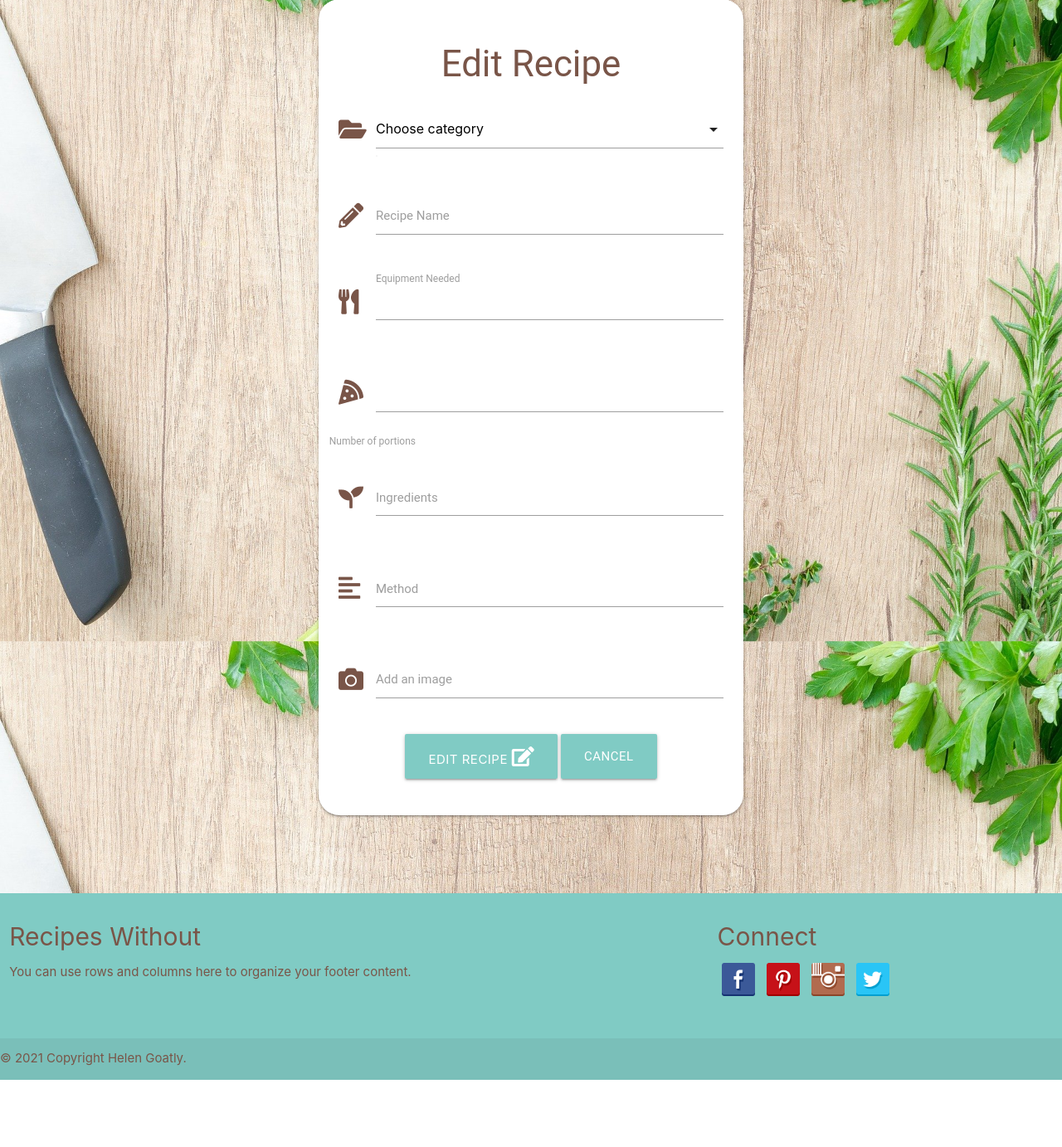
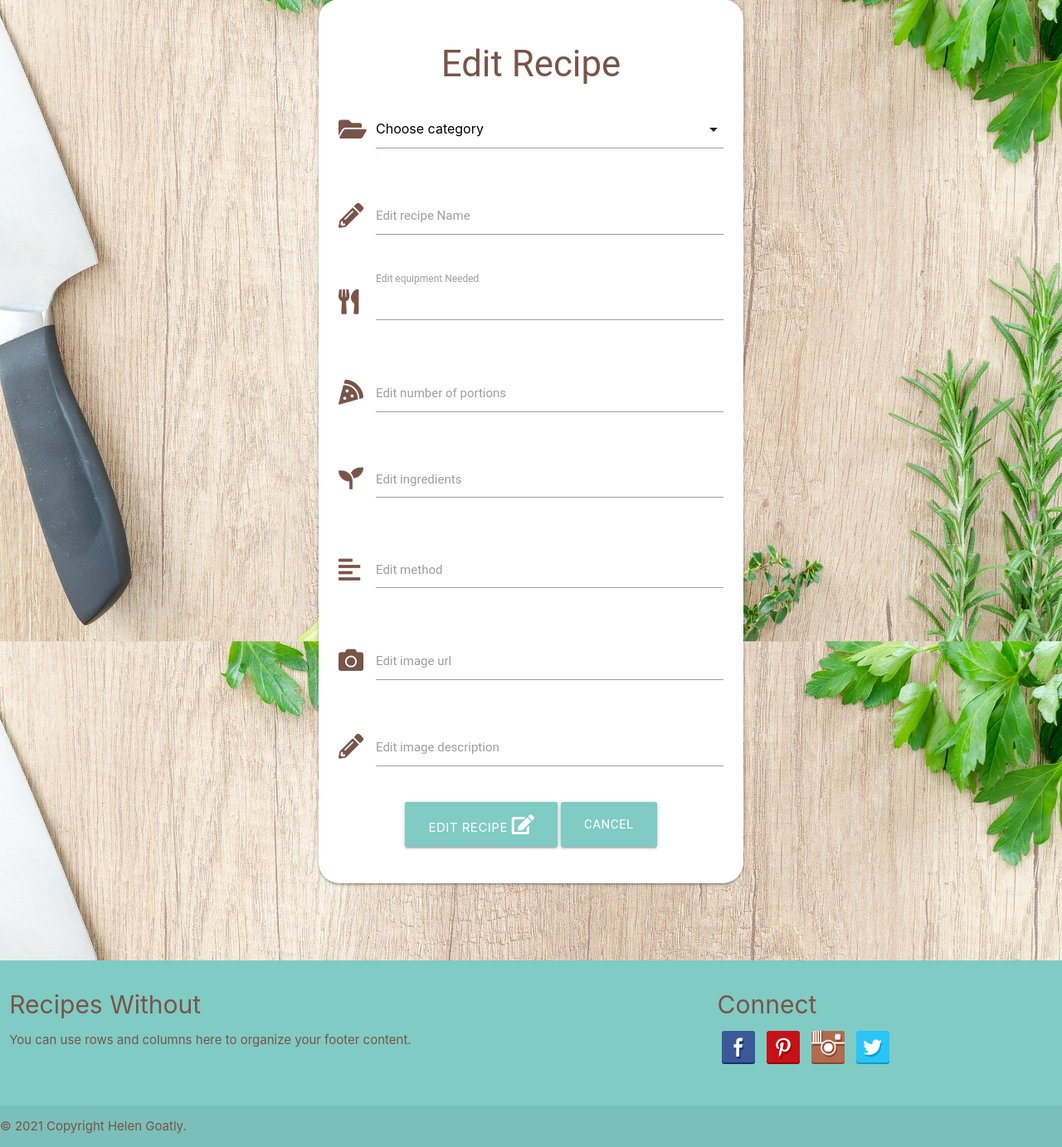
Before and after one commit to Hgoatly/RecipesWithout, a Flask app: template templates/edit_recipe.html in a window 1280 px wide. Shown: the part 138-1521 px from the top of the page at 83% size. Before the commit the page ends 1440 px from the top, so only its background shows below. Run offline with Flask 2, Linux system fonts and the light colour scheme; the template is opened without the code that fills it, so the values that code supplies are empty; some libraries are stand-ins or nearby versions.

Commit message:
Change id attributes on edit recipe elements, so they are unique and not the same as on the add recipes page.

```diff
--- a/templates/edit_recipe.html
+++ b/templates/edit_recipe.html
@@ -28,55 +28,63 @@
             <div class="row">
                 <div class="input-field col s12">
                     <i class="fas fa-pencil-alt prefix"></i>
-                    <input id="recipe_name" name="recipe_name" minlength="5" maxlength="50" value="{{ recipe.recipe_name }}" type="text" class="validate" required>
-                    <label for="recipe_name">Recipe Name</label>
+                    <input id="edit_recipe_name" name="edit_recipe_name" minlength="5" maxlength="50" value="{{ recipe.recipe_name.title() }}" type="text" class="validate" required>
+                    <label for="edit_recipe_name">Edit recipe Name</label>
                 </div>
             </div>
             <!-- equipment needed -->
             <div class="row">
                 <div class="input-field col s12">
                     <i class="fas fa-utensils prefix"></i>
-                    <textarea id="equipment_needed" name="equipment_needed" minlength="10" maxlength="100" class="materialize-textarea validate" required>
+                    <textarea id="edit_equipment_needed" name="edit_equipment_needed" minlength="10" maxlength="100" class="materialize-textarea validate" required>
                     {{- recipe.equipment_needed }}
                     </textarea>
-                    <label for="equpiment_needed">Equipment Needed</label>
+                    <label for="edit_equpiment_needed">Edit equipment Needed</label>
                   </div>
             </div>
             <!-- portion size -->
                                     <div class="row">
                 <div class="input-field col s12">
                     <i class="fas fa-pizza-slice prefix"></i>
-                    <input id="portions" name="portions" minlength="1" maxlength="200" pattern="^{5,10}$" value="{{ recipe.portions }}" type="text"
+                    <input id="edit_portions" name="edit_portions" minlength="1" maxlength="200" pattern="^{5,10}$" value="{{ recipe.portions }}" type="text"
                         class="validate" required>
-                </div>
-                <label for="portions">Number of portions</label>
+                <label for="edit_portions"> Edit number of portions</label>
+                 </div>
             </div>
             <!-- recipe ingredients -->
             <div class="row">
                 <div class="input-field col s12">
                     <i class="fas fa-seedling prefix"></i>
-                        <textarea id="ingredients" name="ingredients" minlength="10" maxlength="200" class="materialize-textarea validate" required>
+                        <textarea id="edit_ingredients" name="edit_ingredients" minlength="10" maxlength="200" class="materialize-textarea validate" required>
                             {{- recipe.ingredients -}}
                         </textarea>
-                        <label for="ingredients">Ingredients</label>
+                        <label for="edit_ingredients">Edit ingredients</label>
                         </div>
             </div>
             <!-- recipe method -->
               <div class="row">
                 <div class="input-field col s12">
                     <i class="fas fa-align-left prefix"></i>
-                        <textarea id="method" name="method" minlength="10" maxlength="500" class="materialize-textarea validate" required>
+                        <textarea id="edit_method" name="edit_method" minlength="10" maxlength="500" class="materialize-textarea validate" required>
                             {{- recipe.method -}}
                         </textarea>
-                        <label for="method">Method</label>
+                        <label for="edit_method">Edit method</label>
                         </div>
             </div>
             <!-- image -->
                         <div class="row">
             <div class="input-field col s12">
-                <i id="add-image" class=" fas fa-camera prefix"></i>
-                <input id="image_url" name="image_url" value="{{ recipe.image }}" type="text" minlength="5" pattern="https://.*" required>
-                <label for="image_url">Add an image</label>
+                <i id="edit-image" class=" fas fa-camera prefix"></i>
+                <input id="edit_image_url" name="edit_image_url" value="{{ recipe.image }}" type="text" minlength="5" pattern="https://.*" required>
+                <label for="edit_image_url">Edit image url</label>
+            </div>
+            </div>
+            <!-- image description -->
+                        <div class="row">
+            <div class="input-field col s12">
+                <i id="edit-image-description" class=" fas fa-pencil-alt prefix"></i>
+                <input id="image_description" name="image_description" value="{{ recipe.alt }}" type="text" minlength="5" required>
+                <label for="image_description">Edit image description</label>
             </div>
             </div>
             <!-- submit button -->
```
